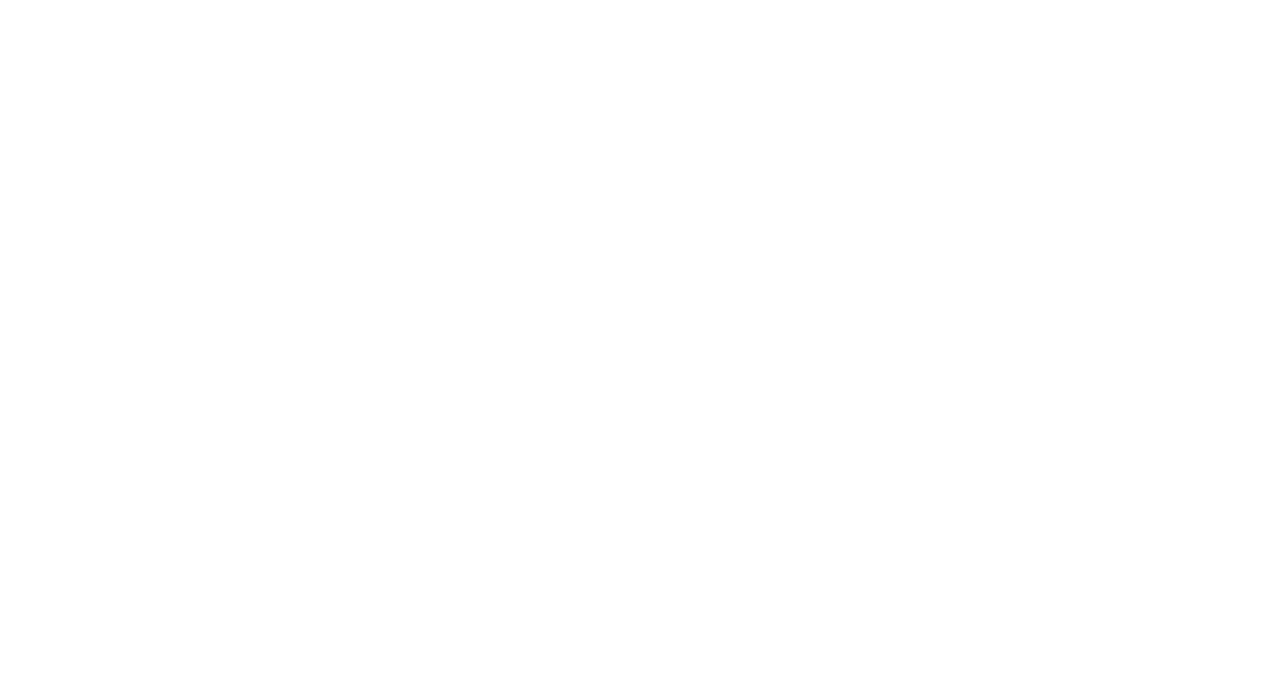
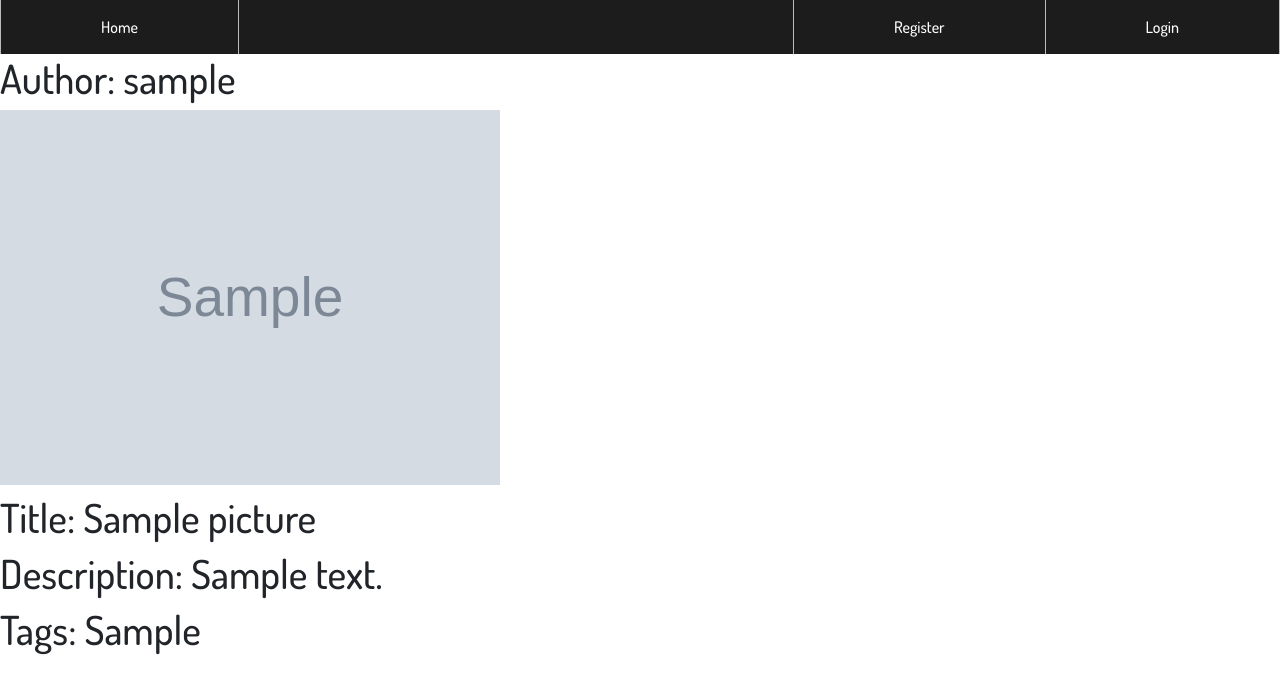
Before and after one commit to ShaneWD/photos_store, a Django app: page /picture/1/ in a window 1280 px wide. Before the commit the part shown is empty. Shown: the top 694 px of the page. Run offline with Django 3.2, Linux system fonts and the light colour scheme; tables that the repository leaves empty hold one stand-in row (values such as "Sample post"); grey boxes marked "Sample" are stand-in pictures.

Commit message:
displays all the details and preview of picture

```diff
--- /dev/null
+++ b/project/main/templates/main/detail.html
@@ -0,0 +1,10 @@
+{% extends 'main.html' %}
+{% block context %}
+    <div>
+        <h1>Author: {{picture.author}}<h1>
+        <img src="{{picture.image.url}}" style='width:500px'>
+        <h1>Title: {{picture.title}}<h1>
+        <h1>Description: {{picture.description}}<h1>
+        <h1>Tags: {{picture.tags}}<h1>
+    </div>
+{% endblock context%}
--- a/project/main/templates/main/home.html
+++ b/project/main/templates/main/home.html
@@ -8,7 +8,8 @@
         </div>
         {% endfor %}
     </section>
-    <div class="pagination">
+    <section style="position: absolute; bottom: 10px; text-align: center">
+        <div class="pagination" >
             <span class="step-links">
                 {% if page_obj.has_previous %}
                     <a href="?page=1">&laquo; first</a>
@@ -25,4 +26,5 @@
                 {% endif %}
             </span>
         </div>
+    </section>
 {% endblock context%}
--- a/project/main/views.py
+++ b/project/main/views.py
@@ -21,4 +21,7 @@ def home(request):
 
 def detail(request, pk):
     picture = Pictures.objects.get(id=pk)
-    return HttpResponse("")
+    context = {
+        'picture': picture
+    }
+    return render(request, "main/detail.html", context)
```
Lines whose indentation alone changed are shown as unchanged.
